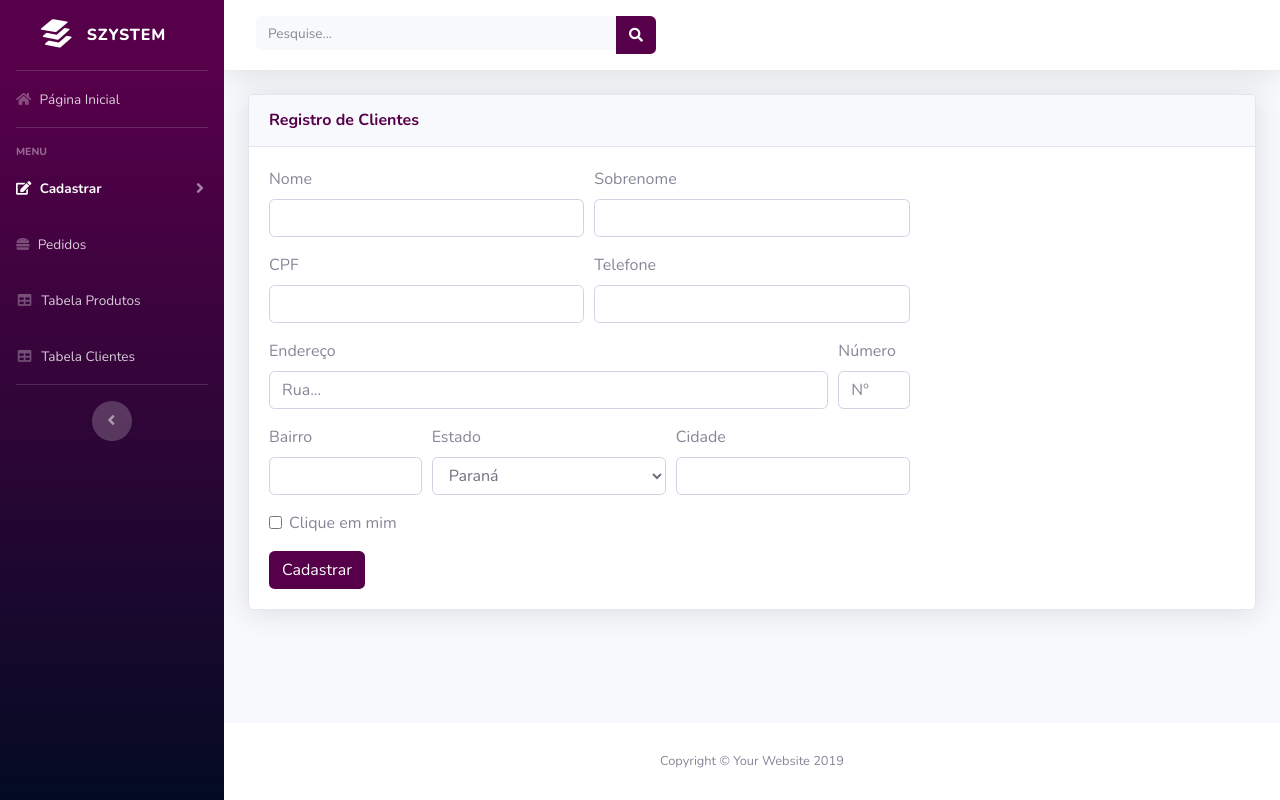
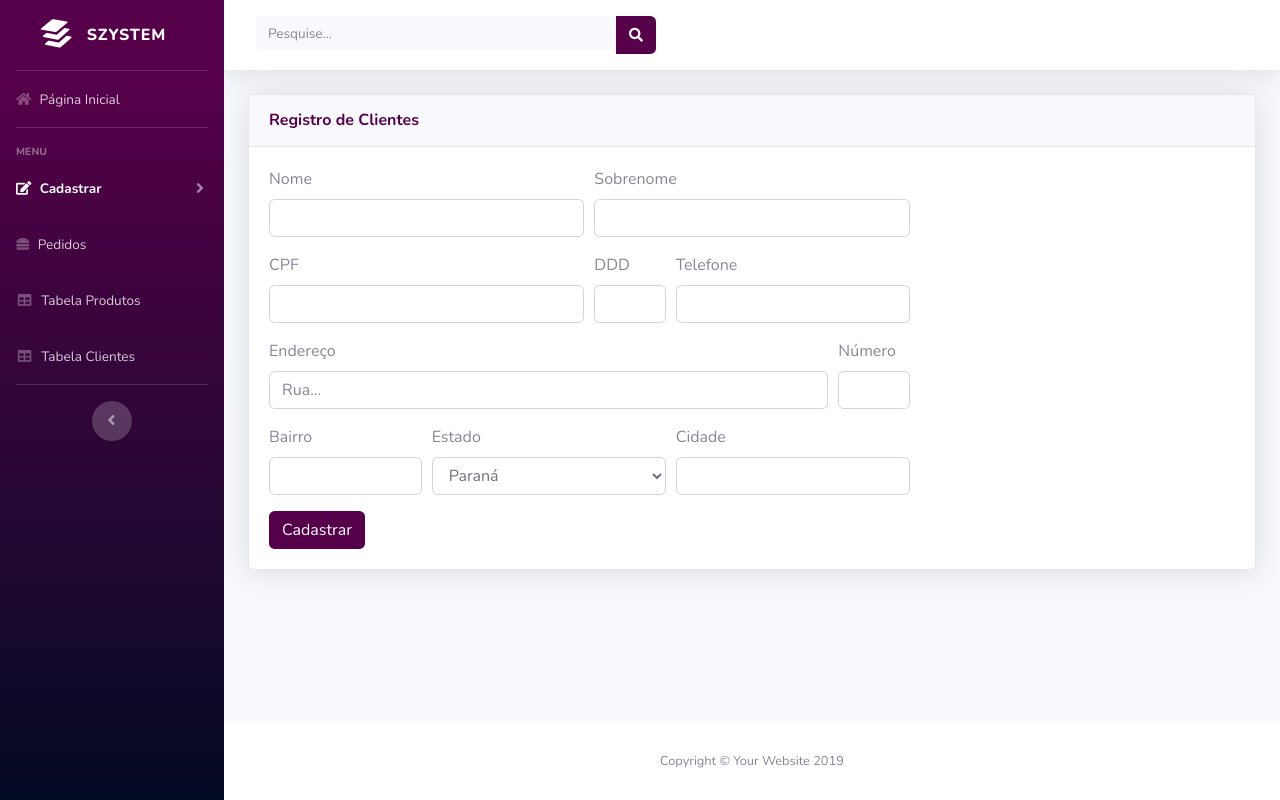
Before and after one commit to WesleySzy/projetoBiblioteca, a PHP site: page /interface_cad_cliente.php in a window 1280 px wide. Run offline with PHP 8.4, Linux system fonts and the light colour scheme.

Commit message:
ajustes de mascaras, caracteres and ddd telefone

```diff
--- a/interface_cad_cliente.php
+++ b/interface_cad_cliente.php
@@ -171,40 +171,75 @@
 			 	<div class="form-row">
 			   	<div class="form-group col-md-4">
 			     		<label for="inputName">Nome</label>
-			     		<input type="text" class="form-control" name="nome_cliente">
+			     		<input type="text" class="form-control" name="nome_cliente" maxlength="15">
 			    </div>
 			    <div class="form-group col-md-4">
 			      	<label for="inputSobrenome">Sobrenome</label>
-			      	<input type="text" class="form-control" name="sobrenome_cliente">
+			      	<input type="text" class="form-control" name="sobrenome_cliente" maxlength="25">
 			    </div>
 			  </div>
 
-			  <div class="form-row">
+		 <div class="form-row">
+
           <div class="form-group col-md-4">
-              <label for="inputAddress">CPF</label>
-              <input type="text" class="form-control" name="cpf_cliente">
+                    <label for="inputAddress">CPF</label>
+           <script>
+				function formatarcpf(mascara, documento){
+			    var i = documento.value.length;
+			    var saida = mascara.substring(0,1);
+			    var texto = mascara.substring(i)
+
+			  if (texto.substring(0,1) != saida){
+			   documento.value += texto.substring(0,1);
+			    }
+			 }
+
+			</script>
+
+			  <input type="text" class="form-control" name="cpf_cliente" onkeypress="formatarcpf('###.###.###-##', this);" maxlength="14" />
+              </div>
+			    <div class="form-group col-1">
+			   		<label for="inputAddress2">DDD</label>
+			   		<input type="text" class="form-control" name="ddd_cliente" maxlength="2"/>
+			    </div>
+			   	<div class="form-group col-md-3">
+			     	  <label for="inputTel">Telefone</label>
+
+			<script>
+				function formatartell(mascara, documento){
+			    var i = documento.value.length;
+			    var saida = mascara.substring(0,1);
+			    var texto = mascara.substring(i)
+
+			    if (texto.substring(0,1) != saida){
+			     documento.value += texto.substring(0,1);
+			    }
+			 }
+		   </script>
+
+                 <input type="text" class="form-control" onkeypress="formatartell('#####-####', this);"  name="telefone_cliente" maxlength="10"/>
+			   </div>
+
+
+
           </div>
-			   	<div class="form-group col-md-4">
-			     	  <label for="inputTel">Telefone</label>
-			     		<input type="text" class="form-control" name="telefone_cliente">
-			    </div>
-        </div>
+
 
 			  <div class="form-row">
 			  	<div class="form-group col-md-7">
 			    	<label for="inputAddress2">Endereço</label>
-			    	<input type="text" class="form-control" name="end_rua_cliente" placeholder="Rua...">
+			    	<input type="text" class="form-control" name="end_rua_cliente" placeholder="Rua..." maxlength="20">
 			  </div>
 			  	<div class="form-group col-md-1">
 			   		<label for="inputAddress2">Número</label>
-			   		<input type="text" class="form-control" name="end_num_cliente" placeholder="Nº">
+			   		<input type="text" class="form-control" name="end_num_cliente" maxlength="5">
 			    </div>
 			  </div>
 
 			  <div class="form-row">
 			  	<div class="form-group col-md-2">
 			     	<label for="inputCity">Bairro</label>
-			      <input type="text" class="form-control" name="end_bairro_cliente">
+			      <input type="text" class="form-control" name="end_bairro_cliente" maxlength="20">
 			    </div>
 			    <div class="form-group col-md-3">
 			     	<label for="inputEstado">Estado</label>
@@ -240,15 +275,10 @@
 			    </div>
 			    <div class="form-group col-md-3">
 			     	<label for="inputCity">Cidade</label>
-			      <input type="text" class="form-control" name="cidade_cliente">
+			      <input type="text" class="form-control" name="cidade_cliente" maxlength="12">
 			    </div>
 			  </div>
-          <div class="form-group">
-			    	<div class="form-check">
-			      	<input class="form-check-input" type="checkbox" id="gridCheck">
-			      	<label class="form-check-label" for="gridCheck">Clique em mim</label>
-			    	</div>
-			  	</div>
+
 			  	<button type="submit" class="btn" style="background-color: #56004a; color: white;" >Cadastrar</button>
 			</form>
 
```
